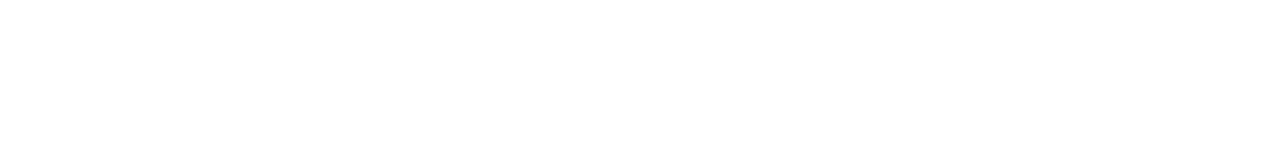
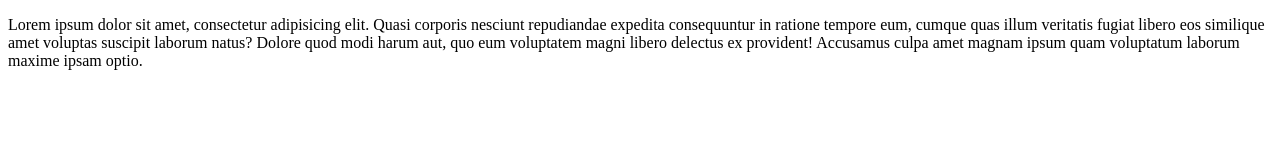
Before and after one commit to RaoAviralYadav/test, a plain HTML site: page index.html in a window 1280 px wide. Drawn offline with Linux system fonts and the light colour scheme.

Commit message:
pull request

```diff
--- a/index.html
+++ b/index.html
@@ -6,6 +6,6 @@
     <title>Document</title>
 </head>
 <body>
-
+    <p>Lorem ipsum dolor sit amet, consectetur adipisicing elit. Quasi corporis nesciunt repudiandae expedita consequuntur in ratione tempore eum, cumque quas illum veritatis fugiat libero eos similique amet voluptas suscipit laborum natus? Dolore quod modi harum aut, quo eum voluptatem magni libero delectus ex provident! Accusamus culpa amet magnam ipsum quam voluptatum laborum maxime ipsam optio.</p>
 </body>
 </html>
```
